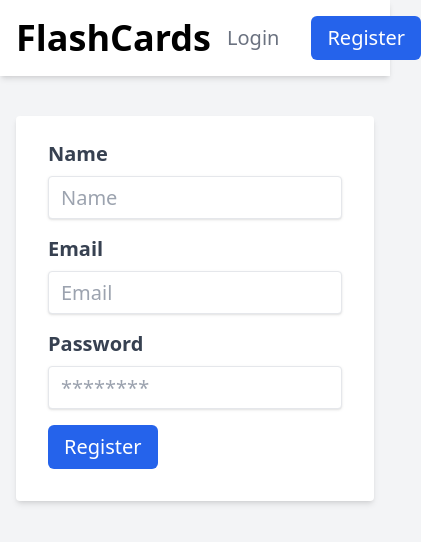
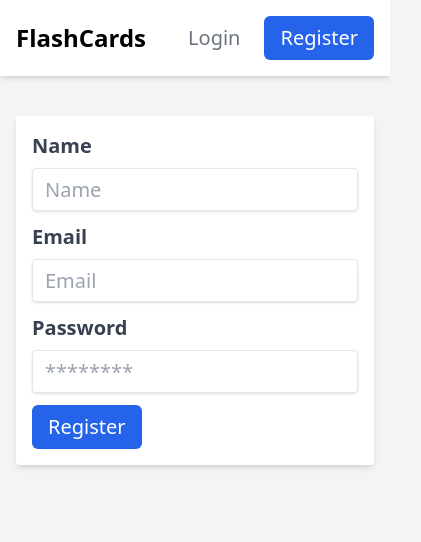
Before and after one commit to yap8/flashcards, a React (Create React App) app in the folder client/: page /register in a window 390 px wide. Shown: the top 542 px of the page, 421 px wide, since content can reach past the window. Built offline with nearby package versions, Linux system fonts and the light colour scheme.

Commit message:
added mobile breakpoints

```diff
--- a/client/src/components/Avatar.js
+++ b/client/src/components/Avatar.js
@@ -1,7 +1,7 @@
 import React from 'react'
 
 const Avatar = ({ className, children, ...props }) => {
-  const classes = `block rounded-full overflow-hidden border-2 w-12 ${className}`
+  const classes = `block rounded-full overflow-hidden border-2 w-10 md:w-12 ${className}`
 
   return (
     <button
--- a/client/src/components/Form/Form.js
+++ b/client/src/components/Form/Form.js
@@ -5,7 +5,7 @@ import { toast } from 'react-toastify'
 const Form = ({ children, className, ...rest }) => {
   const { error, message } = useSelector(state => state.app)
 
-  const classes = `w-full max-w-lg m-auto bg-white shadow-md rounded px-8 py-6 pb-4 ${ className }`
+  const classes = `w-full max-w-lg m-auto bg-white shadow-md rounded px-4 py-4 pb-1 md:px-8 md:py-6 md:pb-4 ${ className }`
 
   useEffect(() => {
     if (error && message) toast.error(message)
--- a/client/src/components/Form/FormGroup.js
+++ b/client/src/components/Form/FormGroup.js
@@ -3,7 +3,7 @@ import React from 'react'
 const FormGroup = ({ children }) => {
   return (
     <div
-      className="mb-4"
+      className="mb-3 md:mb-4"
     >
       { children }
     </div>
--- a/client/src/components/Header.js
+++ b/client/src/components/Header.js
@@ -54,10 +54,10 @@ const Header = () => {
   return (
     <header className="shadow-md bg-white">
       <div className="container mx-auto flex justify-between items-center py-4 relative">
-        <Link className="text-4xl font-semibold" to={user ? '/collections' : '/'}>FlashCards</Link>
-        <ul className="flex">
+        <Link className="text-2xl md:text-4xl font-semibold" to={user ? '/collections' : '/'}>FlashCards</Link>
+        <ul className="flex items-center">
           {user ? <>
-            <li className="mr-4 self-center">
+            <li className="mr-2 md:mr-4 self-center">
               <Button
                 dropdown
                 data-menu="true"
@@ -77,7 +77,7 @@ const Header = () => {
                 data-menu="true"
                 onClick={handleProfileMenuClick}
               />
-              <Menu open={profileMenu} className="right-0">
+              <Menu open={profileMenu} className="right-4">
                 <MenuItem to="/profile">
                   Profile
                 </MenuItem>
@@ -89,7 +89,7 @@ const Header = () => {
               </Menu>
             </li>
           </> : <>
-            <li className="mr-4">
+            <li className="mr-2 md:mr-4">
               <Button
                 tag="NavLink"
                 to="/login"
--- a/client/src/pages/Profile.js
+++ b/client/src/pages/Profile.js
@@ -67,7 +67,7 @@ const Profile = () => {
         <Form onSubmit={ handleSubmit }>
           <FormGroup>
             <Avatar
-              className="mx-auto w-40 border-4 cursor-default"
+              className="mx-auto w-20 md:w-40 border-4 cursor-default"
               onClick={handleAvatarClick}
             />
           </FormGroup>
```
